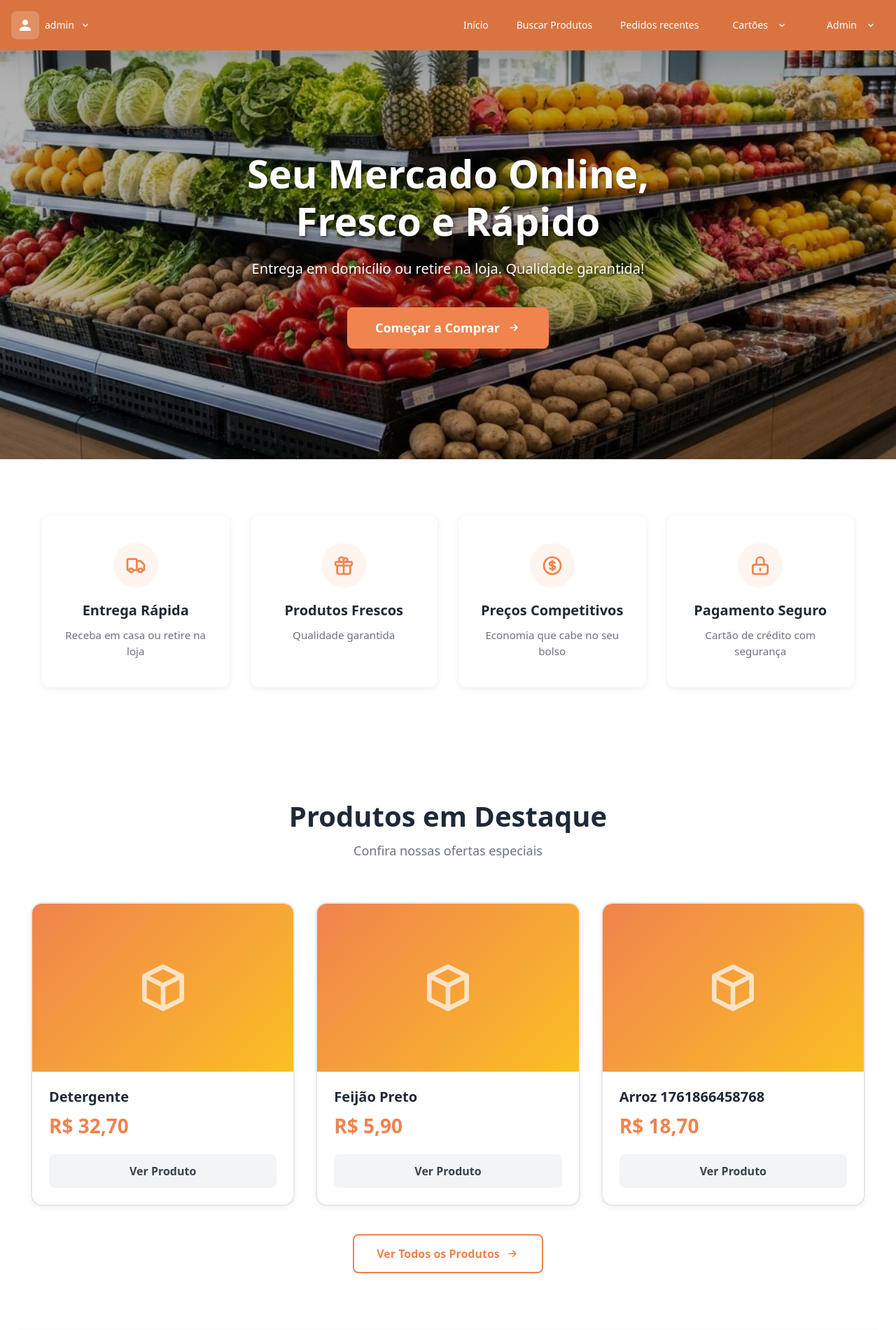
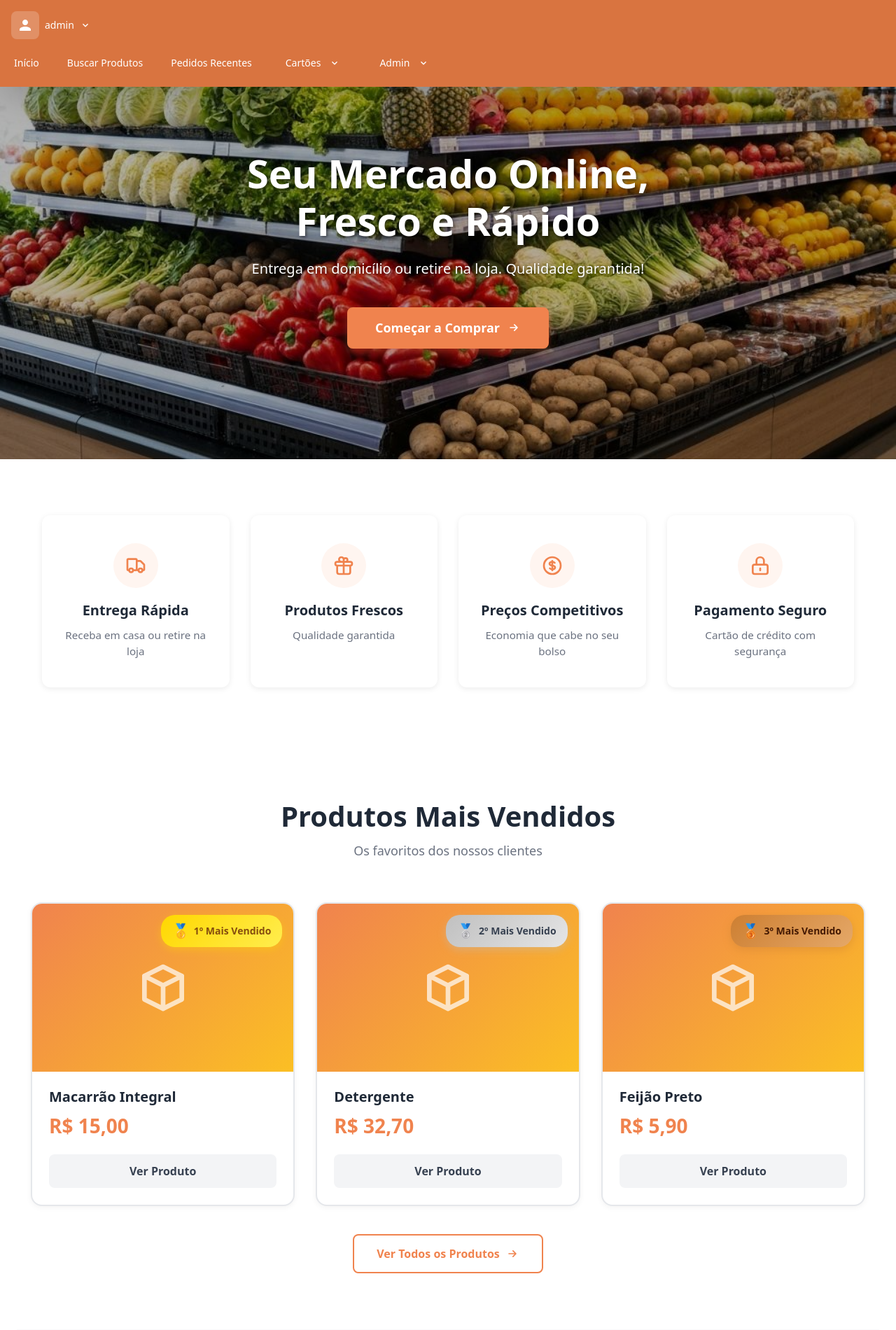
Before and after one commit to GabrielNFR/Mercado-Cesar, a Django app: page / in a window 1280 px wide. Shown: the top 1900 px of the page at 70% size. Run offline with Django 5.2, Linux system fonts and the light colour scheme; a user stored in the database is signed in; data comes from the database, SQL or seed files in the repository; both versions use the stored data as it was after the commit; some libraries are stand-ins or nearby versions.

Commit message:
Adicionado dinamismo aos produtos em destaque na página inicial.

```diff
--- a/mercadocesar/templates/base.html
+++ b/mercadocesar/templates/base.html
@@ -111,7 +111,7 @@
 
                 {% if user.is_authenticated %}
                     <li><a href="{% url 'busca' %}" class="text-white hover:bg-[#e28e46] rounded-lg">Buscar Produtos</a></li>
-                    <li><a href="{% url 'pedidos_recentes' %}" class="text-white hover:bg-[#e28e46] rounded-lg">Pedidos recentes</a></li>
+                    <li><a href="{% url 'pedidos_recentes' %}" class="text-white hover:bg-[#e28e46] rounded-lg">Pedidos Recentes</a></li>
 
                     <!-- Dropdown de Cartões (Talvez mover pare dentro do dropdown de usuário?)-->
                     <li class="dropdown dropdown-hover dropdown-end">
--- a/mercadocesar/templates/home.html
+++ b/mercadocesar/templates/home.html
@@ -89,15 +89,36 @@
 <section style="padding: 80px 20px; background-color: white;">
     <div style="max-width: 1200px; margin: 0 auto;">
         <div style="text-align: center; margin-bottom: 60px;">
-            <h2 style="font-size: 2.5rem; font-weight: 700; color: #1f2937; margin-bottom: 12px;">Produtos em Destaque</h2>
-            <p style="font-size: 1.125rem; color: #6b7280;">Confira nossas ofertas especiais</p>
+            <h2 style="font-size: 2.5rem; font-weight: 700; color: #1f2937; margin-bottom: 12px;">Produtos Mais Vendidos</h2>
+            <p style="font-size: 1.125rem; color: #6b7280;">Os favoritos dos nossos clientes</p>
         </div>
 
         <div style="display: grid; grid-template-columns: repeat(auto-fit, minmax(300px, 1fr)); gap: 30px; margin-bottom: 40px;">
             {% for produto in produtos_destaque %}
-            <div style="background: white; border: 2px solid #e5e7eb; border-radius: 16px; overflow: hidden; transition: all 0.3s; box-shadow: 0 2px 8px rgba(0,0,0,0.05);"
+            <div style="background: white; border: 2px solid #e5e7eb; border-radius: 16px; overflow: hidden; transition: all 0.3s; box-shadow: 0 2px 8px rgba(0,0,0,0.05); position: relative;"
                  onmouseover="this.style.borderColor='#f0834e'; this.style.transform='translateY(-8px)'; this.style.boxShadow='0 8px 20px rgba(240, 131, 78, 0.15)'"
                  onmouseout="this.style.borderColor='#e5e7eb'; this.style.transform='translateY(0)'; this.style.boxShadow='0 2px 8px rgba(0,0,0,0.05)'">
+
+                <!-- Badge de Ranking -->
+                <div style="position: absolute; top: 16px; right: 16px; z-index: 10;">
+                    {% if forloop.counter == 1 %}
+                        <div style="background: linear-gradient(135deg, #ffd700 0%, #ffed4e 100%); color: #854d0e; padding: 8px 16px; border-radius: 20px; font-weight: 700; font-size: 0.875rem; box-shadow: 0 4px 12px rgba(255, 215, 0, 0.4); display: flex; align-items: center; gap: 6px;">
+                            <span style="font-size: 1.25rem;">🥇</span>
+                            <span>1º Mais Vendido</span>
+                        </div>
+                    {% elif forloop.counter == 2 %}
+                        <div style="background: linear-gradient(135deg, #c0c0c0 0%, #e5e5e5 100%); color: #374151; padding: 8px 16px; border-radius: 20px; font-weight: 700; font-size: 0.875rem; box-shadow: 0 4px 12px rgba(192, 192, 192, 0.4); display: flex; align-items: center; gap: 6px;">
+                            <span style="font-size: 1.25rem;">🥈</span>
+                            <span>2º Mais Vendido</span>
+                        </div>
+                    {% elif forloop.counter == 3 %}
+                        <div style="background: linear-gradient(135deg, #cd7f32 0%, #e5a868 100%); color: #451a03; padding: 8px 16px; border-radius: 20px; font-weight: 700; font-size: 0.875rem; box-shadow: 0 4px 12px rgba(205, 127, 50, 0.4); display: flex; align-items: center; gap: 6px;">
+                            <span style="font-size: 1.25rem;">🥉</span>
+                            <span>3º Mais Vendido</span>
+                        </div>
+                    {% endif %}
+                </div>
+
                 <div style="height: 240px; background: linear-gradient(135deg, #f0834e 0%, #fbbf24 100%); display: flex; align-items: center; justify-content: center;">
                     <svg xmlns="http://www.w3.org/2000/svg" style="width: 80px; height: 80px; color: white; opacity: 0.7;" fill="none" viewBox="0 0 24 24" stroke="currentColor">
                         <path stroke-linecap="round" stroke-linejoin="round" stroke-width="2" d="M20 7l-8-4-8 4m16 0l-8 4m8-4v10l-8 4m0-10L4 7m8 4v10M4 7v10l8 4" />
--- a/mercadocesar/views.py
+++ b/mercadocesar/views.py
@@ -50,16 +50,20 @@ class PedidoTemporario:
 @login_required
 def pagina_inicial(request):
     """Landing page com produtos em destaque e informações"""
-    from django.db.models import Sum
+    from django.db.models import Sum, Count
 
-    # Buscar produtos em destaque (primeiros 3 de cada categoria)
-    produtos_destaque = []
-    categorias = Produto.objects.values_list('categoria', flat=True).distinct()[:3]
+    # Buscar os 3 produtos mais pedidos (baseado na quantidade total vendida)
+    produtos_mais_pedidos = Produto.objects.annotate(
+        total_vendido=Sum('itempedido__quantidade')
+    ).filter(
+        total_vendido__isnull=False  # Apenas produtos que já foram pedidos
+    ).order_by('-total_vendido')[:3]
 
-    for categoria in categorias:
-        produto = Produto.objects.filter(categoria=categoria).first()
-        if produto:
-            produtos_destaque.append(produto)
+    # Se não houver produtos pedidos ainda, mostra os primeiros 3 produtos disponíveis
+    if not produtos_mais_pedidos.exists():
+        produtos_destaque = Produto.objects.all()[:3]
+    else:
+        produtos_destaque = produtos_mais_pedidos
 
     # Buscar lojas ativas
     lojas = Loja.objects.filter(ativa=True)[:3]
```
Also changed, not shown: db.sqlite3.
